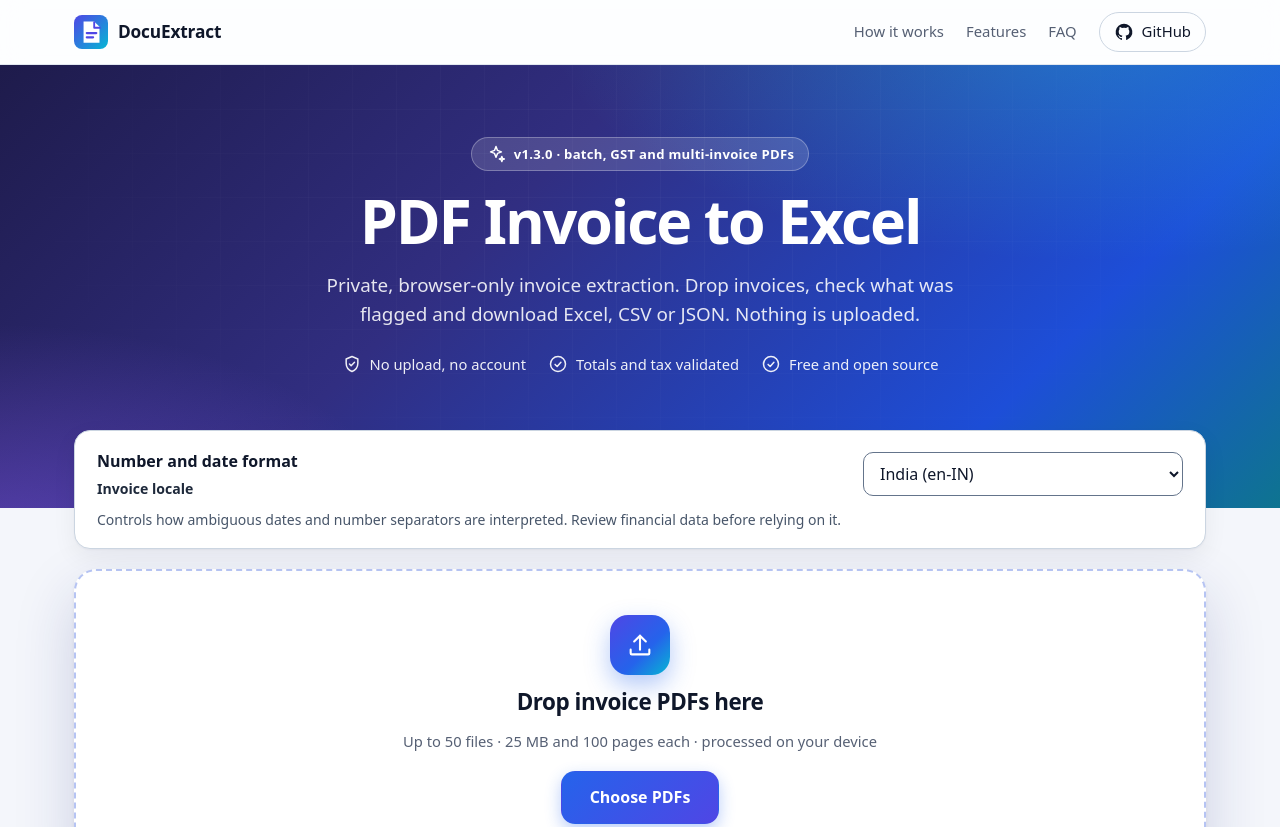
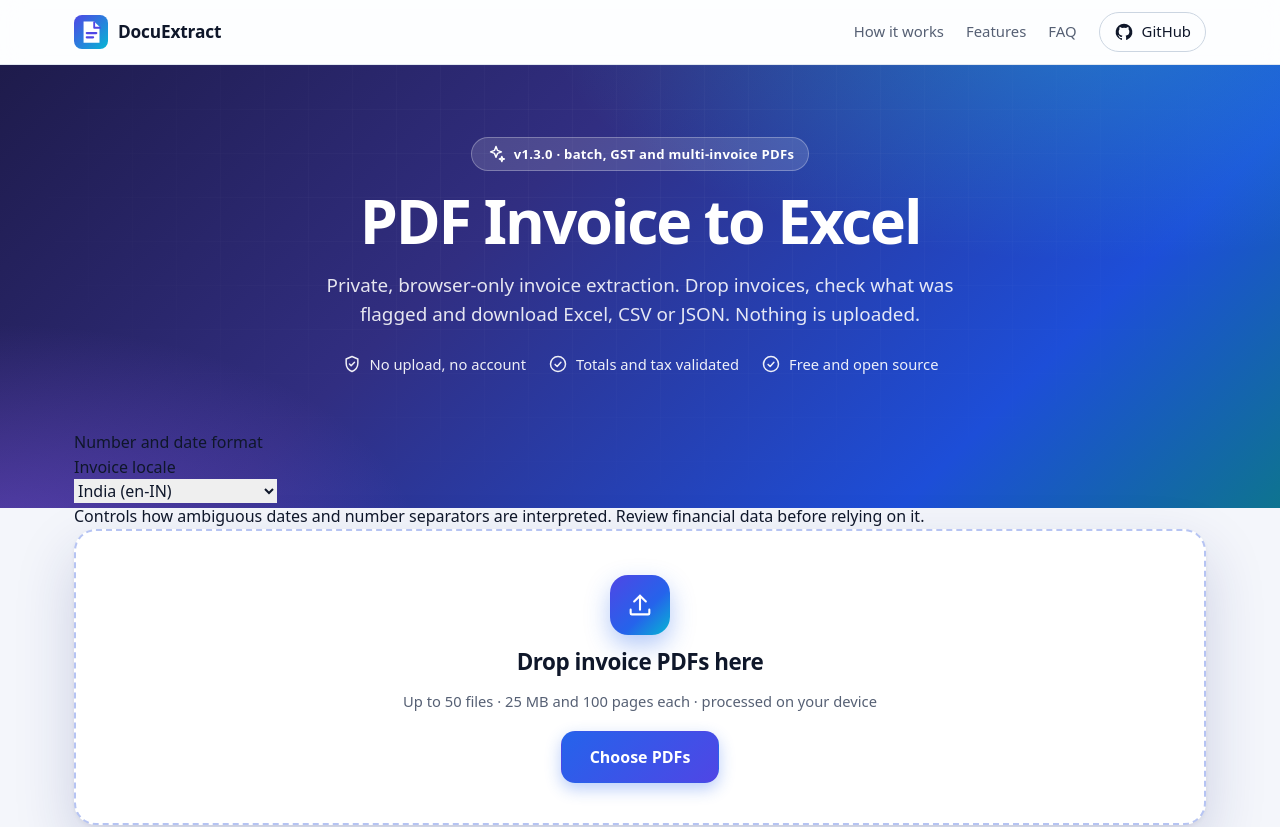
Before and after one commit to MANayab/DocuExtract, a React (Vite) app: page / in a window 1280 px wide. Shown: the top 827 px of the page. Built offline with nearby package versions, Linux system fonts and the light colour scheme.

Commit message:
style: keep locale panel CSS isolated from legacy stylesheet

```diff
--- a/src/styles.css
+++ b/src/styles.css
@@ -411,38 +411,3 @@ table { border-collapse: collapse; }
 @media (prefers-reduced-motion: reduce) {
   *, *::before, *::after { animation: none !important; transition: none !important; scroll-behavior: auto !important; }
 }
-
-
-/* ---- Invoice locale panel ----------------------------------------------- */
-.dx-locale-panel {
-  position: relative;
-  z-index: 1;
-  display: grid;
-  gap: 10px;
-  margin: 0 0 20px;
-  padding: 18px 22px;
-  color: #0f172a;
-  background: #fff;
-  border: 1px solid #cbd5e1;
-  border-radius: 16px;
-  box-shadow: var(--shadow);
-}
-.dx-locale-panel__field {
-  display: grid;
-  grid-template-columns: minmax(0, 1fr) minmax(220px, 320px);
-  align-items: center;
-  gap: 18px;
-}
-.dx-locale-panel__copy { display: grid; gap: 4px; text-align: left; }
-.dx-locale-panel h2 { font-size: 1rem; font-weight: 700; color: #0f172a; }
-.dx-locale-panel label { font-size: 0.88rem; font-weight: 600; color: #1e293b; }
-.dx-locale-panel select {
-  width: 100%; min-width: 0; min-height: 44px; padding: 9px 12px;
-  border: 1px solid #64748b; border-radius: 10px; background: #fff; color: #0f172a;
-}
-.dx-locale-panel select:focus-visible { outline: 3px solid #1d4ed8; outline-offset: 2px; }
-.dx-locale-panel__hint { color: #475569; font-size: 0.875rem; line-height: 1.5; overflow-wrap: anywhere; }
-@media (max-width: 680px) {
-  .dx-locale-panel { padding: 16px; }
-  .dx-locale-panel__field { grid-template-columns: minmax(0, 1fr); gap: 10px; }
-}
```
